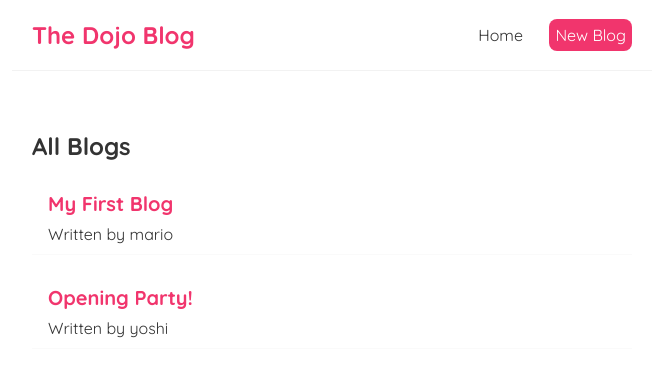
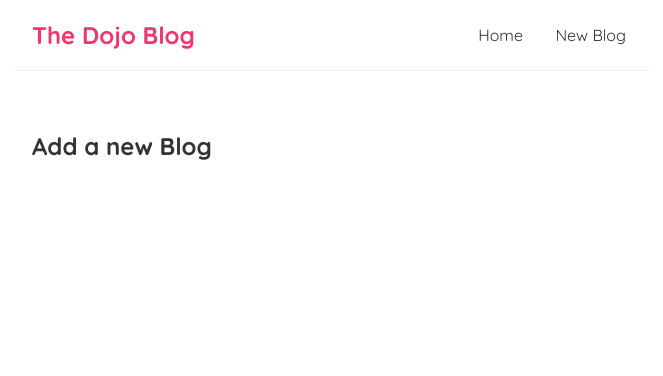
Before and after one commit to louiskwt/lt-blog, a React (Create React App) app: page /create in a window 1280 px wide. Shown: the top 376 px of the page, without its empty margins (308-971 px from the left). Built offline with nearby package versions, Linux system fonts and the light colour scheme; data requests are answered from the project's data file.

Commit message:
Set up React Routers and Router Links

```diff
--- a/package.json
+++ b/package.json
@@ -8,6 +8,7 @@
     "@testing-library/user-event": "^12.8.3",
     "react": "^17.0.2",
     "react-dom": "^17.0.2",
+    "react-router-dom": "^5.2.0",
     "react-scripts": "4.0.3",
     "web-vitals": "^1.1.2"
   },
--- a/src/App.js
+++ b/src/App.js
@@ -1,14 +1,25 @@
 import Navbar from './Navbar';
 import Home from './Home';
+import Create from './Create';
+import { BrowserRouter as Router, Route, Switch } from 'react-router-dom';
 
 function App() {
 	return (
-		<div className='App'>
-			<Navbar />
-			<div className='content'>
-				<Home />
+		<Router>
+			<div className='App'>
+				<Navbar />
+				<div className='content'>
+					<Switch>
+						<Route exact path='/'>
+							<Home />
+						</Route>
+						<Route path='/create'>
+							<Create />
+						</Route>
+					</Switch>
+				</div>
 			</div>
-		</div>
+		</Router>
 	);
 }
 
--- /dev/null
+++ b/src/Create.js
@@ -0,0 +1,11 @@
+import React from 'react';
+
+const Create = () => {
+	return (
+		<div className='create'>
+			<h2>Add a new Blog</h2>
+		</div>
+	);
+};
+
+export default Create;
--- a/src/Navbar.js
+++ b/src/Navbar.js
@@ -1,21 +1,13 @@
 import React from 'react';
+import { Link } from 'react-router-dom';
 
 const Navbar = () => {
 	return (
 		<nav className='navbar'>
 			<h1>The Dojo Blog</h1>
 			<div className='links'>
-				<a href='/'>Home </a>
-				<a
-					href='/create'
-					style={{
-						color: 'white',
-						backgroundColor: '#f1356d',
-						borderRadius: '8px'
-					}}
-				>
-					New Blog{' '}
-				</a>
+				<Link to='/'>Home </Link>
+				<Link to='/create'>New Blog </Link>
 			</div>
 		</nav>
 	);
```
Also changed, not shown: 1 other file (tests, documents, lock files or other folders).
